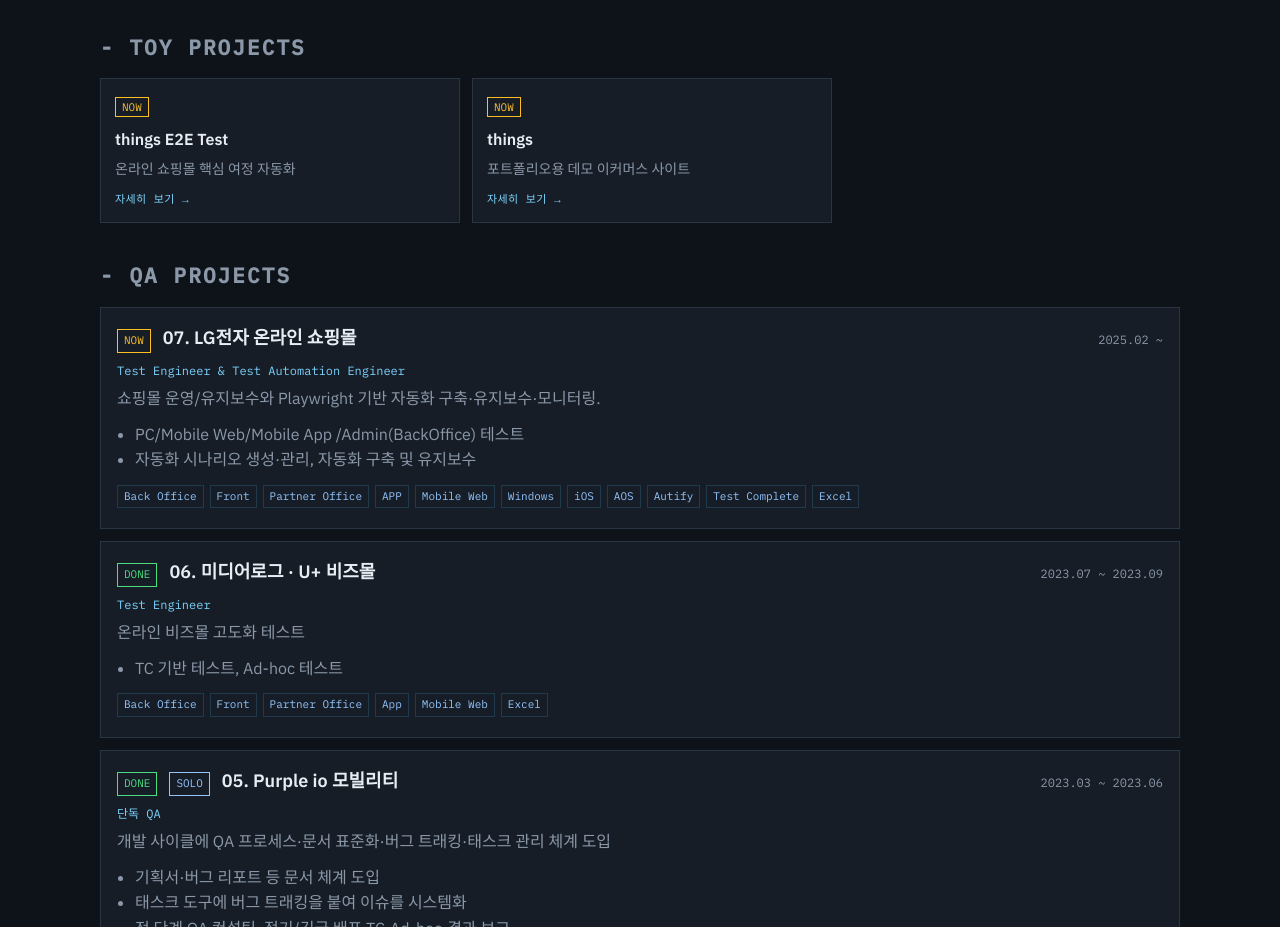
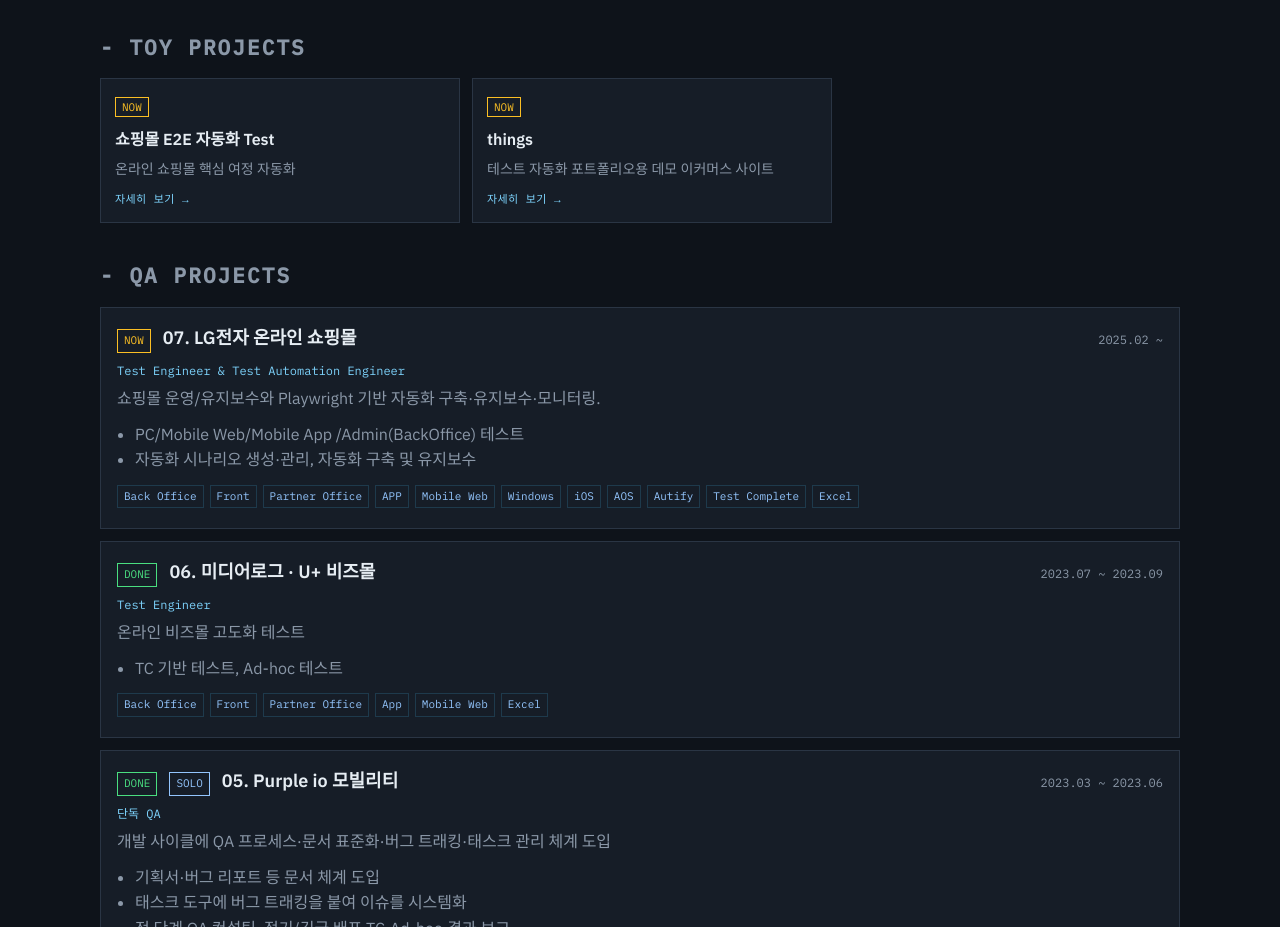
Before and after one commit to SunKiteKim/portfolio, a website: page index.html in a window 1280 px wide. Shown: the part 780-1707 px from the top of the page. Drawn offline with Linux system fonts and the light colour scheme; no server answers.

Commit message:
[fix] 토이프로젝트 명칭 변경

```diff
--- a/index.html
+++ b/index.html
@@ -66,7 +66,7 @@
         <article class="project-card">
           <a class="project-card__link" href="./project-cart.html">
             <span class="pill now">NOW</span>
-            <h3>things E2E Test</h3>
+            <h3>쇼핑몰 E2E 자동화 Test</h3>
             <p>온라인 쇼핑몰 핵심 여정 자동화</p>
             <span class="project-card__hint">자세히 보기 →</span>
           </a>
@@ -75,7 +75,7 @@
           <a class="project-card__link" href="./project-things.html">
             <span class="pill now">NOW</span>
             <h3>things</h3>
-            <p>포트폴리오용 데모 이커머스 사이트</p>
+            <p>테스트 자동화 포트폴리오용 데모 이커머스 사이트</p>
             <span class="project-card__hint">자세히 보기 →</span>
           </a>
         </article>
```
Also changed, not shown: project-cart.html (+2 -3 lines).
